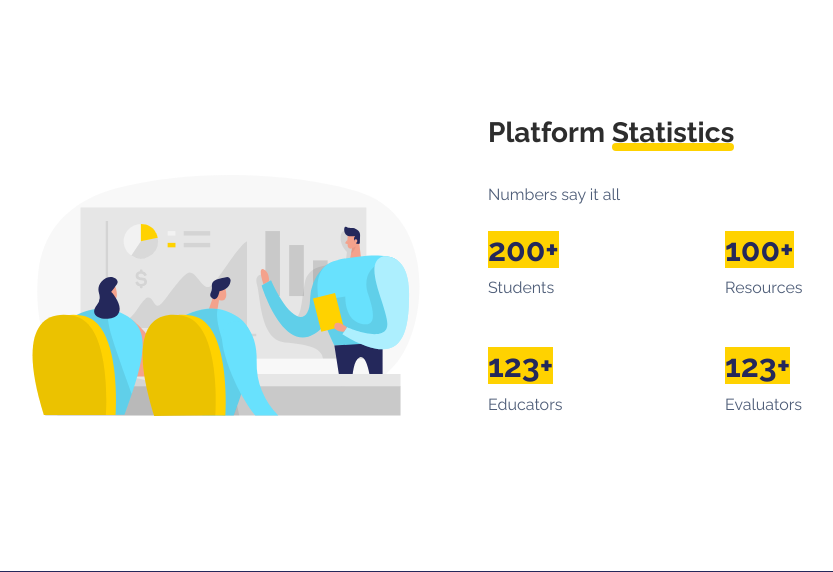
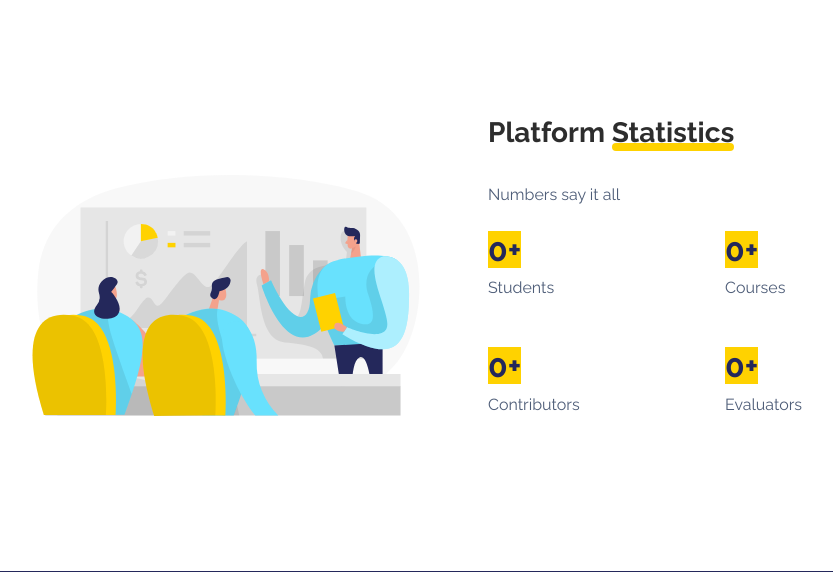
Before and after one commit to Prakhar29Sharma/Python-Project, a Django app: page / in a window 1280 px wide. Shown: the part 1988-2560 px from the top of the page, without its empty margins (164-997 px from the left). Run offline with Django 4.2, Linux system fonts and the light colour scheme; some libraries are stand-ins or nearby versions.

Commit message:
made landing page stats dynamic

```diff
--- a/Edulib/UserAuth/views.py
+++ b/Edulib/UserAuth/views.py
@@ -13,11 +13,20 @@ User = get_user_model()
 
 
 def index(request):
+    student_count = Student.student.count()
+    contributor_count = Contributor.contributor.count()
+    evaluator_count = Evaluator.evaluator.count()
+    context = {
+        "student_count": student_count,
+        "contributor_count": contributor_count,
+        "evaluator_count": evaluator_count,
+        "resources_count": 0
+    }
     if request.method == "POST":
         print("login type: ", request.POST["login_type"])
     if request.user.is_authenticated:
         return redirect("Contributor:dashboard")
-    return render(request, "index.html")
+    return render(request, "index.html", context)
 
 
 def login(request):
--- a/Edulib/templates/index.html
+++ b/Edulib/templates/index.html
@@ -175,22 +175,22 @@
                     <p class="text-muted py-4 py-md-0">Numbers say it all</p>
                     <div class="row gy-4 row-cols-2 row-cols-md-2">
                         <div class="col">
-                            <div><span class="fs-2 fw-bold text-primary bg-warning">200+</span>
+                            <div><span class="fs-2 fw-bold text-primary bg-warning">{{student_count}}+</span>
                                 <p class="fw-normal text-muted">Students</p>
                             </div>
                         </div>
                         <div class="col">
-                            <div><span class="fs-2 fw-bold text-primary bg-warning">100+</span>
-                                <p class="fw-normal text-muted">Resources</p>
+                            <div><span class="fs-2 fw-bold text-primary bg-warning">{{resources_count}}+</span>
+                                <p class="fw-normal text-muted">Courses</p>
                             </div>
                         </div>
                         <div class="col">
-                            <div><span class="fs-2 fw-bold text-primary bg-warning">123+</span>
-                                <p class="fw-normal text-muted">Educators</p>
+                            <div><span class="fs-2 fw-bold text-primary bg-warning">{{contributor_count}}+</span>
+                                <p class="fw-normal text-muted">Contributors</p>
                             </div>
                         </div>
                         <div class="col">
-                            <div><span class="fs-2 fw-bold text-primary bg-warning">123+</span>
+                            <div><span class="fs-2 fw-bold text-primary bg-warning">{{evaluator_count}}+</span>
                                 <p class="fw-normal text-muted">Evaluators</p>
                             </div>
                         </div>
```
